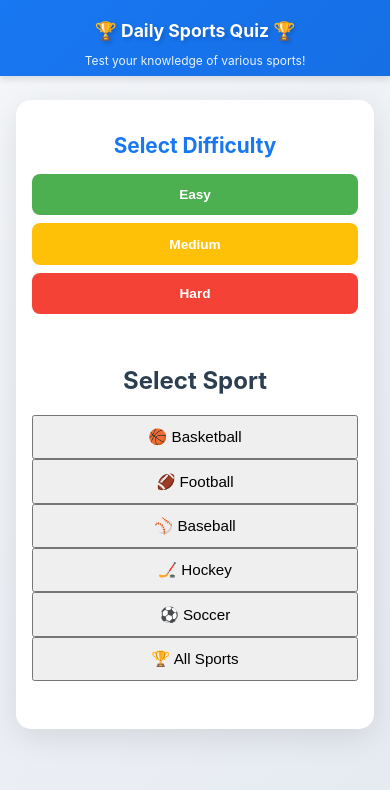
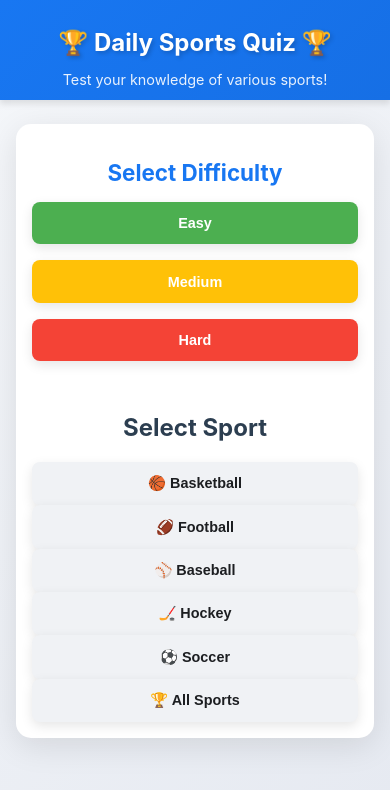
Before and after one commit to zrewt/curser-home, a React (Create React App) app: page / in a window 390 px wide. Shown: the top 790 px of the page. Built offline with nearby package versions, Linux system fonts and the light colour scheme.

Commit message:
Initial commit

```diff
--- a/src/App.css
+++ b/src/App.css
@@ -99,63 +99,126 @@
   flex-wrap: wrap;
 }
 
-.difficulty-button {
-  padding: 1rem 2rem;
-  font-size: 1.2rem;
+.difficulty-button,
+.start-quiz-button,
+.answer-button,
+.sport-button {
+  cursor: pointer;
+  border-radius: 8px;
+  font-weight: 600;
+  transition: all 0.3s ease;
   border: 2px solid transparent;
-  border-radius: 8px;
-  cursor: pointer;
-  transition: all 0.3s ease;
-  font-weight: 600;
-  min-width: 120px;
+  box-shadow: 0 4px 12px rgba(0,0,0,0.1);
+  user-select: none;
 }
 
+/* Difficulty buttons */
 .difficulty-button.easy {
   background-color: #4CAF50;
   color: white;
+  border-color: transparent;
 }
 
 .difficulty-button.medium {
   background-color: #FFC107;
   color: white;
+  border-color: transparent;
 }
 
 .difficulty-button.hard {
   background-color: #f44336;
   color: white;
+  border-color: transparent;
 }
 
-.difficulty-button:hover {
+.difficulty-button:hover:not(.selected) {
   transform: translateY(-2px);
-  box-shadow: 0 4px 12px rgba(0, 0, 0, 0.2);
+  box-shadow: 0 6px 14px rgba(0, 0, 0, 0.2);
 }
 
 .difficulty-button.selected {
   border: 3px solid #000;
   transform: scale(1.05);
-  box-shadow: 0 4px 12px rgba(0, 0, 0, 0.3);
+  box-shadow: 0 6px 20px rgba(0, 0, 0, 0.3);
 }
 
+/* Start quiz button */
 .start-quiz-button {
   background: linear-gradient(135deg, #1877f2 0%, #166fe5 100%);
   color: white;
   padding: 1rem 2.5rem;
   font-size: 1.2rem;
   border: none;
-  border-radius: 8px;
-  cursor: pointer;
-  transition: all 0.3s ease;
-  font-weight: 600;
+  box-shadow: 0 4px 12px rgba(24, 119, 242, 0.3);
   margin: 2rem auto;
-  box-shadow: 0 4px 12px rgba(24, 119, 242, 0.3);
   display: block;
-  width: 90%;
   max-width: 300px;
+  width: 100%;
 }
 
 .start-quiz-button:hover {
   transform: translateY(-2px);
   box-shadow: 0 6px 16px rgba(24, 119, 242, 0.4);
+}
+
+/* Answer buttons */
+.answer-button {
+  background-color: #f8fafc;
+  color: #2c3e50;
+  border: 2px solid #e2e8f0;
+  padding: 0.8rem;
+  font-size: 1rem;
+  width: 100%;
+  box-sizing: border-box;
+  box-shadow: none;
+}
+
+.answer-button:hover:not(:disabled) {
+  background-color: #f1f5f9;
+  transform: translateY(-2px);
+  border-color: #1877f2;
+  box-shadow: 0 4px 8px rgba(24, 119, 242, 0.2);
+}
+
+.answer-button:disabled {
+  cursor: not-allowed;
+  opacity: 0.7;
+  transform: none;
+  box-shadow: none;
+}
+
+/* Sport buttons */
+.sport-button {
+  background-color: #f0f2f5;
+  color: #1c1e21;
+  padding: 1rem;
+  font-size: 1.1rem;
+  border: 2px solid transparent;
+  box-shadow: 0 4px 12px rgba(0, 0, 0, 0.1);
+  transition: all 0.3s ease;
+}
+
+.sport-button:hover {
+  transform: translateY(-2px);
+  box-shadow: 0 6px 16px rgba(0, 0, 0, 0.15);
+}
+
+.sport-button.selected {
+  border: 3px solid #1877f2;
+  background-color: #e7f3ff;
+  transform: scale(1.05);
+}
+
+/* Badges */
+.sport-badge,
+.difficulty-badge {
+  display: inline-block;
+  padding: 0.5rem 1rem;
+  background-color: #e8f0fe;
+  border-radius: 20px;
+  font-size: 0.9rem;
+  color: #1877f2;
+  margin-left: 1rem;
 }
 
 .loading {
@@ -193,15 +256,6 @@
   margin: 1rem 0;
 }
 
-.difficulty-badge {
-  display: inline-block;
-  padding: 0.5rem 1rem;
-  background-color: #e8f0fe;
-  border-radius: 20px;
-  font-size: 0.9rem;
-  color: #1877f2;
-}
-
 .question-section {
   max-width: 600px;
   margin: 0 auto;
@@ -236,28 +290,6 @@
   display: grid;
   gap: 0.8rem;
   margin-top: 1.5rem;
-}
-
-.answer-button {
-  padding: 0.8rem;
-  font-size: 1rem;
-  background-color: #f8fafc;
-  border: 2px solid #e2e8f0;
-  border-radius: 8px;
-  color: #2c3e50;
-  cursor: pointer;
-  transition: all 0.3s ease;
-}
-
-.answer-button:hover:not(:disabled) {
-  background-color: #f1f5f9;
-  transform: translateY(-2px);
-  border-color: #1877f2;
-}
-
-.answer-button:disabled {
-  cursor: not-allowed;
-  opacity: 0.7;
 }
 
 .score-section {
@@ -300,62 +332,69 @@
   box-shadow: 0 6px 16px rgba(24, 119, 242, 0.3);
 }
 
+/* Responsive Styles */
 @media (max-width: 768px) {
   .App {
     padding-bottom: 120px;
-    overflow-y: auto;
+    overflow-y: scroll;
     -webkit-overflow-scrolling: touch;
   }
 
   .App-header {
-    padding: 0.5rem;
+    padding: 0.75rem;
   }
 
   .App-header h1 {
-    font-size: 1.3rem;
-    margin-bottom: 0.2rem;
+    font-size: 1.5rem;
+    margin-bottom: 0.15rem;
   }
 
   .subtitle {
-    font-size: 0.85rem;
+    font-size: 0.9rem;
   }
 
-  .selection-container,
-  .question-section,
-  .score-section {
+  .selection-container {
     padding: 1rem;
     margin: 1rem;
     width: auto;
+    margin-bottom: 4rem;
   }
 
   .difficulty-selection h2 {
-    font-size: 1.3rem;
+    font-size: 1.4rem;
     margin-bottom: 1rem;
   }
 
   .difficulty-buttons {
-    gap: 0.5rem;
     flex-direction: column;
+    gap: 1rem;
+    justify-content: center;
   }
 
   .difficulty-button,
-  .sport-button {
-    padding: 0.8rem 1.2rem;
-    font-size: 1rem;
-    min-width: 100px;
-  }
-
+  .sport-button,
   .start-quiz-button {
-    padding: 0.9rem 2rem;
+    max-width: none;
+    width: 100%;
     font-size: 1.1rem;
-    width: 100%;
-    max-width: 300px;
-    margin: 2rem auto 4rem auto;
   }
 
   .answer-button {
-    padding: 0.7rem;
     font-size: 0.95rem;
+  }
+
+  .question-section {
+    padding: 1rem;
+    margin: 1rem;
+  }
+
+  .answer-buttons {
+    gap: 0.6rem;
+  }
+
+  .score-section {
+    margin: 1rem;
+    padding: 1rem;
   }
 
   .score-section h2 {
@@ -363,75 +402,21 @@
   }
 
   .score-percentage {
-    font-size: 2.5rem;
+    font-size: 2.4rem;
   }
 
-  .sport-buttons {
-    grid-template-columns: repeat(auto-fit, minmax(120px, 1fr));
-    gap: 0.75rem;
-    margin-bottom: 2rem;
-  }
-
-  .sport-badge {
-    font-size: 0.85rem;
-    padding: 0.4rem 0.8rem;
+  .score-section button {
+    font-size: 1rem;
+    padding: 0.8rem 1.5rem;
   }
 }
 
 @media (max-width: 480px) {
-  .App-header h1 {
-    font-size: 1.1rem;
-  }
-
-  .subtitle {
-    font-size: 0.75rem;
-  }
-
-  .difficulty-button {
-    padding: 0.7rem 1rem;
-    font-size: 0.85rem;
-    min-width: 90px;
-  }
-
-  .question-section h2 {
-    font-size: 1rem;
-  }
-
+  .difficulty-button,
+  .sport-button,
+  .start-quiz-button,
   .answer-button {
-    padding: 0.6rem;
     font-size: 0.9rem;
-  }
-
-  .score-section h2 {
-    font-size: 1.2rem;
-  }
-
-  .score-percentage {
-    font-size: 1.8rem;
-  }
-
-  .sport-button {
-    font-size: 0.95rem;
     padding: 0.7rem 1rem;
   }
-
-  .sport-badge {
-    font-size: 0.8rem;
-    padding: 0.3rem 0.7rem;
-  }
-
-  /* Buttons full width on very small screens */
-  .difficulty-button,
-  .start-quiz-button,
-  .answer-button,
-  .sport-button {
-    width: 100%;
-  }
 }
-
-/* Add safe area insets for modern mobile browsers */
-@supports(padding: max(env(safe-area-inset-bottom), 0px)) {
-  .App {
-    padding-bottom: max(100px, env(safe-area-inset-bottom));
-  }
-}
```
